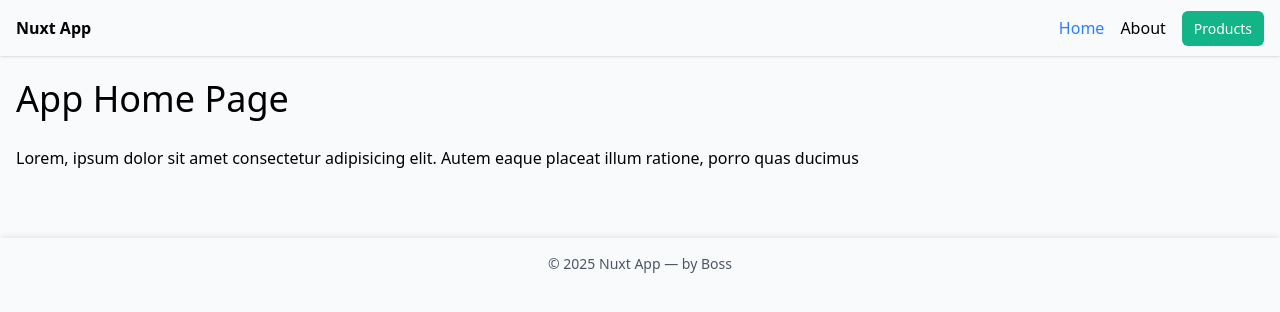
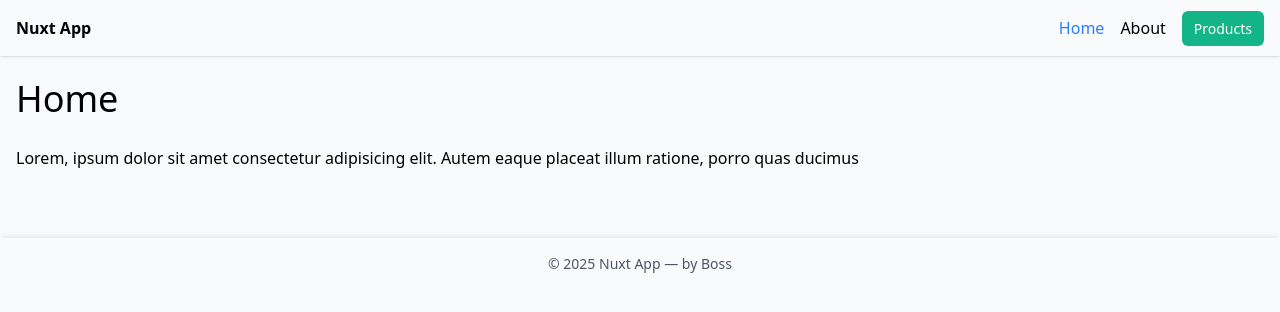
Before and after one commit to Sahasawat-Boss/Nuxt-App, a Nuxt app: page / in a window 1280 px wide. Shown: the top 312 px of the page. Built offline with nearby package versions, Linux system fonts and the light colour scheme.

Commit message:
Update Wording

```diff
--- a/pages/about.vue
+++ b/pages/about.vue
@@ -1,6 +1,6 @@
 <template>
     <main>
-        <h2>About Page</h2>
+        <h2>About</h2>
         <p>Lorem, ipsum dolor sit amet consectetur adipisicing elit. Autem eaque placeat illum ratione, porro quas
             ducimus
         </p>
--- a/pages/index.vue
+++ b/pages/index.vue
@@ -1,6 +1,6 @@
 <template>
     <main>
-        <h2 class="">App Home Page</h2>
+        <h2 class="">Home</h2>
         <p>Lorem, ipsum dolor sit amet consectetur adipisicing elit. Autem eaque placeat illum ratione, porro quas
             ducimus
         </p>
--- a/pages/products/index.vue
+++ b/pages/products/index.vue
@@ -10,7 +10,7 @@ const { data: products } = await useFetch('https://fakestoreapi.com/products')
 
 <template>
     <div>
-        <h2>Products Home Page</h2>
+        <h2>Products</h2>
         <div class="grid grid-cols-2 sm:grid-cols-3 lg:grid-cols-4  gap-5">
             <div v-for="p in products" :key="p.id" class="shadow-sm text-sm hover:scale-105 transition p-2">
                 <ProductCard :product="p" />
```
